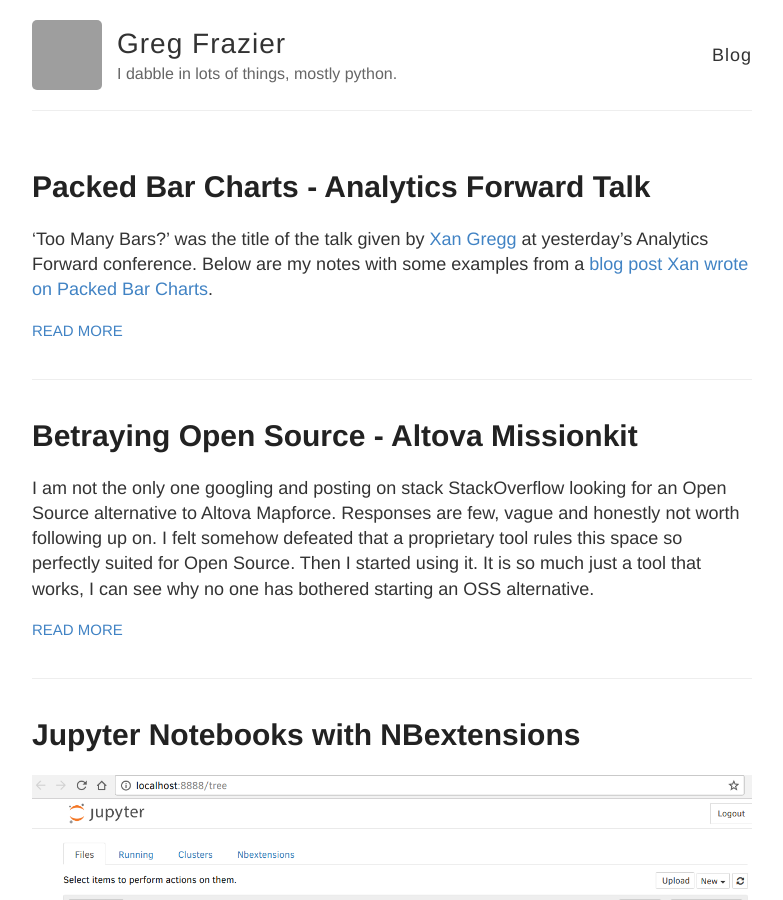
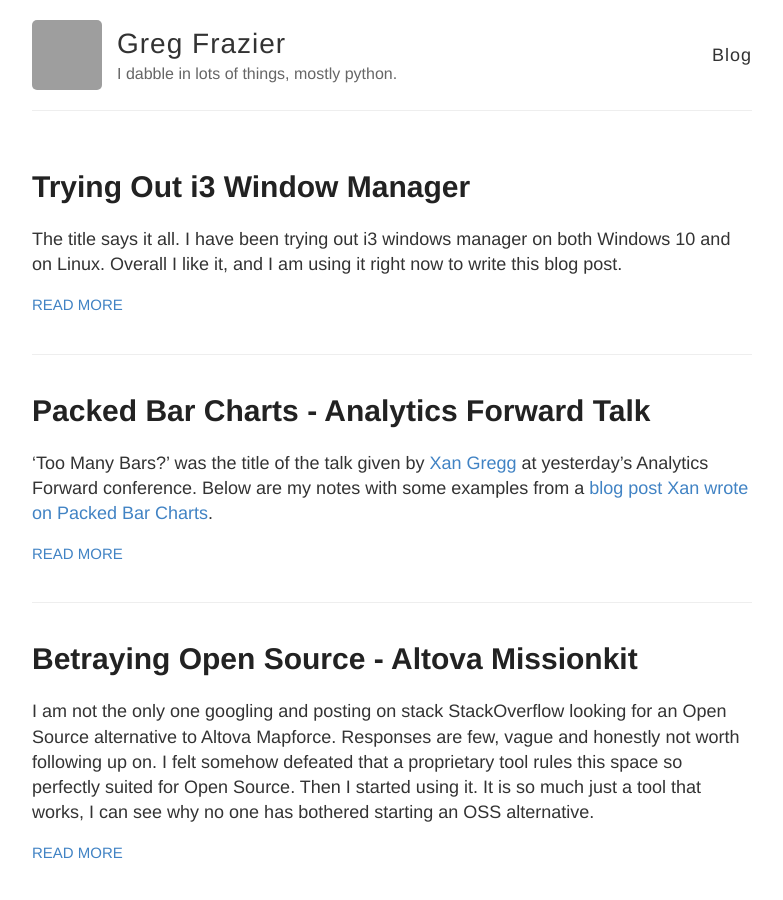
Before and after one commit to gnfrazier/gnfrazier.github.io, a Jekyll site: the page built from index.html, in a window 1280 px wide and 900 px high. Shown: the whole window, without its empty margins (248-1031 px from the left). Built offline with Jekyll 4.4.1, drawn with Linux system fonts in a browser that asks for light colours; grey boxes are pictures that could not be loaded.

Commit message:
Initial post 3-31.

```diff
--- /dev/null
+++ b/_posts/2018-3-31-i3-window-manager.md
@@ -0,0 +1,19 @@
+---
+layout: post
+title: Trying Out i3 Window Manager
+tags: i3 linux windows-10 win10 productivity
+---
+
+The title says it all. I have been trying out i3 windows manager on both Windows 10 and on Linux. Overall I like it, and I am using it right now to write this blog post.
+
+### Getting Started
+
+Rather than giving step by step instructions, I'll show the journey I followed at a high level. It all started with a tweet  by @jessfraz
+
+<blockquote class="twitter-tweet" data-lang="en"><p lang="en" dir="ltr">Ok so I think what I want to do for my windows computer is i3 running in WSL, full screen boot to that, ignore rest of Windows...</p>&mdash; jessie frazelle (@jessfraz) <a href="https://twitter.com/jessfraz/status/906266117253066753?ref_src=twsrc%5Etfw">September 8, 2017</a></blockquote>
+<script async src="https://platform.twitter.com/widgets.js" charset="utf-8"></script>
+
+Later in the thread, @bketelsen replies
+
+<blockquote class="twitter-tweet" data-lang="en"><p lang="und" dir="ltr"><a href="https://t.co/weRQTGIaqw">https://t.co/weRQTGIaqw</a></p>&mdash; Brian Ketelsen (@bketelsen) <a href="https://twitter.com/bketelsen/status/906272790025830400?ref_src=twsrc%5Etfw">September 8, 2017</a></blockquote>
+<script async src="https://platform.twitter.com/widgets.js" charset="utf-8"></script>
```
Also changed, not shown: _posts/2018-3-11-packed-bar-charts.md (+1 -1 lines).
